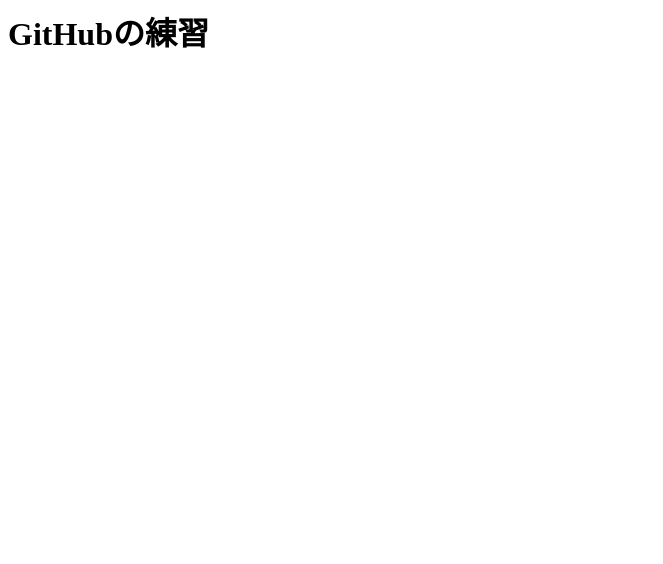
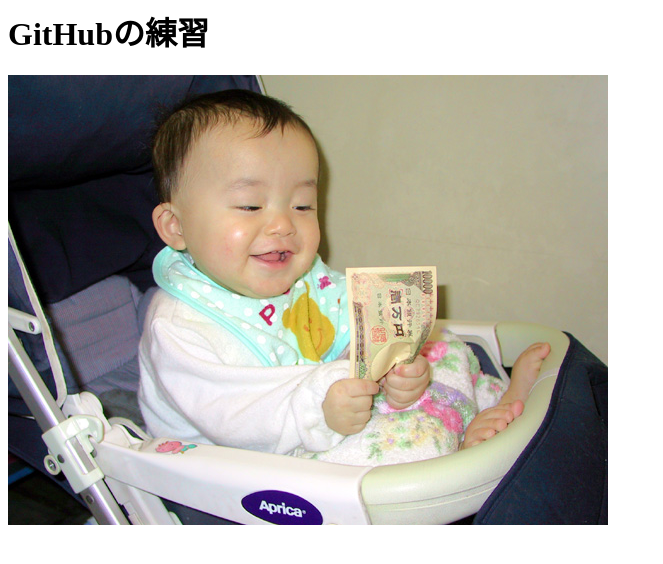
Before and after one commit to yoshiaki99/gitHubTest, a plain HTML site: page index.html in a window 1280 px wide. Shown: the whole page, without its empty margins (0-663 px from the left). Drawn offline with Linux system fonts and the light colour scheme.

Commit message:
写真を1点追加

```diff
--- a/index.html
+++ b/index.html
@@ -3,5 +3,7 @@
 <body>
 <h1>GitHubの練習</h1>
 
+<img src="img01.png" />
+
 </body>
 </html>
```
Also changed, not shown: img01.png (added).
